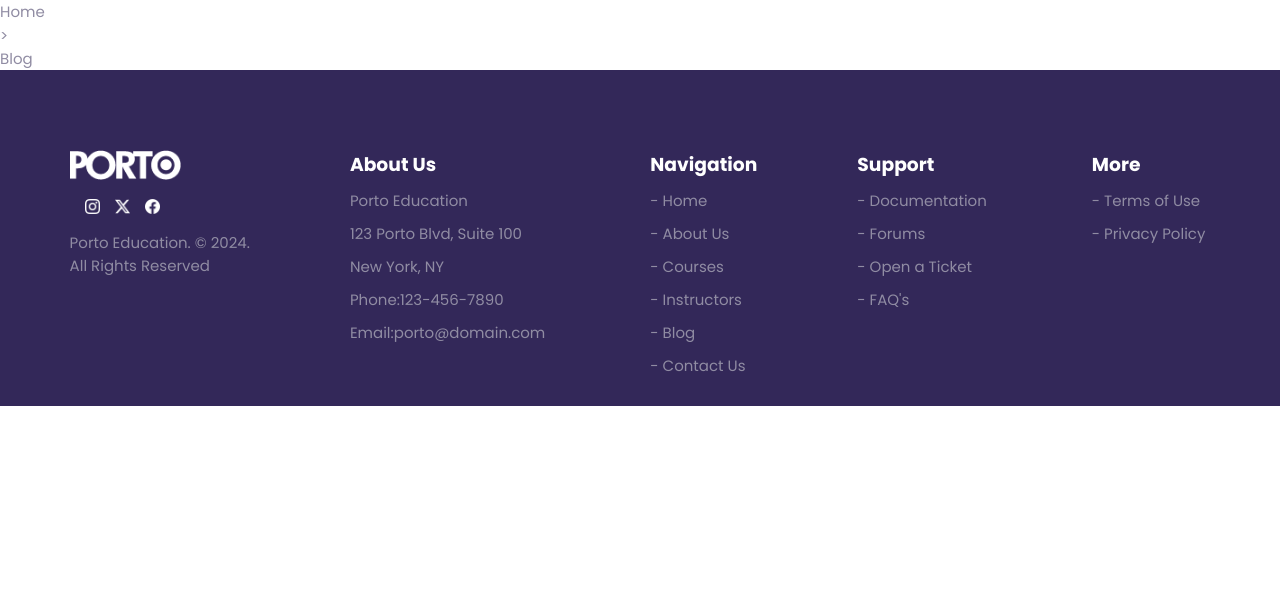
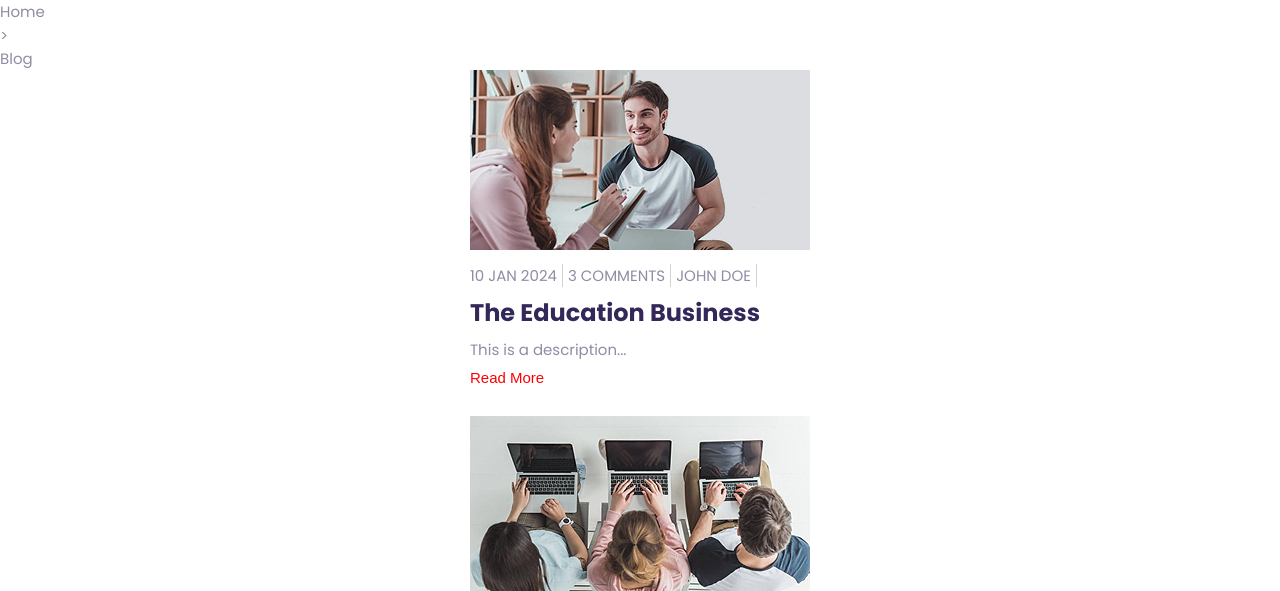
Before and after one commit to gentkoshii/lets-learn-website, a React (Vite) app: page /Blog in a window 1280 px wide. Shown: the part 361-952 px from the top of the page. Before the commit the page ends 800 px from the top, so only its background shows below. Built offline with nearby package versions, Linux system fonts and the light colour scheme.

Commit message:
blogCard update

```diff
--- /dev/null
+++ b/src/Components/blogCard.jsx
@@ -0,0 +1,37 @@
+import React from 'react';
+import { useNavigate } from 'react-router-dom';
+import "./blogCard.scss";
+
+
+const blogData = [
+  { id: 1, author: "JOHN DOE", date: "10 JAN 2024", comments: "3 COMMENTS", title: "The Education Business", text: "This is a description..." },
+  { id: 2, author: "JOHN SMITH", date: "23 FEB 2024", comments: "2 COMMENTS", title: "How to Grow your Business", text: "This is a description..." },
+];
+
+function Card() {
+
+  const navigate = useNavigate();
+  const handleClick = (id) => {
+    navigate(`/`);
+  };
+
+  return (
+    <div className="blogCard">
+      {blogData.map(blog => (
+        <div className="blog" key={blog.id}>
+          <a href=""><img src={`./public/course${blog.id}.jpg`} alt="blogPic" /></a>
+          <div className='wrapper'>
+            <p>{blog.date}</p>
+            <p>{blog.comments}</p>
+            <p>{blog.author}</p>
+          </div>
+          <h2>{blog.title}</h2>
+          <p>{blog.text}</p>
+          <button onClick={() => handleClick(blog.id)}>Read More</button>
+        </div>
+      ))}
+    </div>
+  );
+}
+
+export default Card;
--- /dev/null
+++ b/src/Components/blogCard.scss
@@ -0,0 +1,34 @@
+.blogCard{
+    display: flex;
+    flex-direction: column;
+    justify-content: center;
+    align-items: center;
+    width: 60%;
+    margin-left: auto;
+    margin-right: auto;
+    .blog{
+        display: flex;
+        flex-direction: column;
+        gap: 8px;
+        padding-bottom: 30px;
+        button{
+            width: 30%;
+            background-color: transparent;
+            border: none;
+            color: red;
+            font-size: 15px;
+            text-align: left;
+            &:hover{
+                text-decoration: underline;
+            }
+        }
+        .wrapper{
+            display: flex;
+            gap: 5px;
+            p{
+            padding-right: 5px;
+            border-right: 1px solid lightgrey;
+            }
+        }
+    }
+}
--- a/src/Pages/Blog.jsx
+++ b/src/Pages/Blog.jsx
@@ -1,6 +1,6 @@
 import { Link } from "react-router-dom"
 import "./Blog.scss";
-
+import Card from "../Components/blogCard";
 
 function Blog() {
   return (
@@ -12,6 +12,9 @@ function Blog() {
         <Link to="/">Home</Link>
         <p>&gt;</p>
         <p>Blog</p>
+        <div>
+          <Card/>
+        </div>
       </div>
     </div>
 )
--- a/src/main.jsx
+++ b/src/main.jsx
@@ -6,7 +6,6 @@ import {
 } from 'react-router-dom';
 import App from './App';
 import Layout from './Layout';
-import Homepage from './Pages/HomePage';
 import About from './Pages/About';
 import Courses from './Pages/Courses';
 import Instructors from './Pages/Instructors';
```
